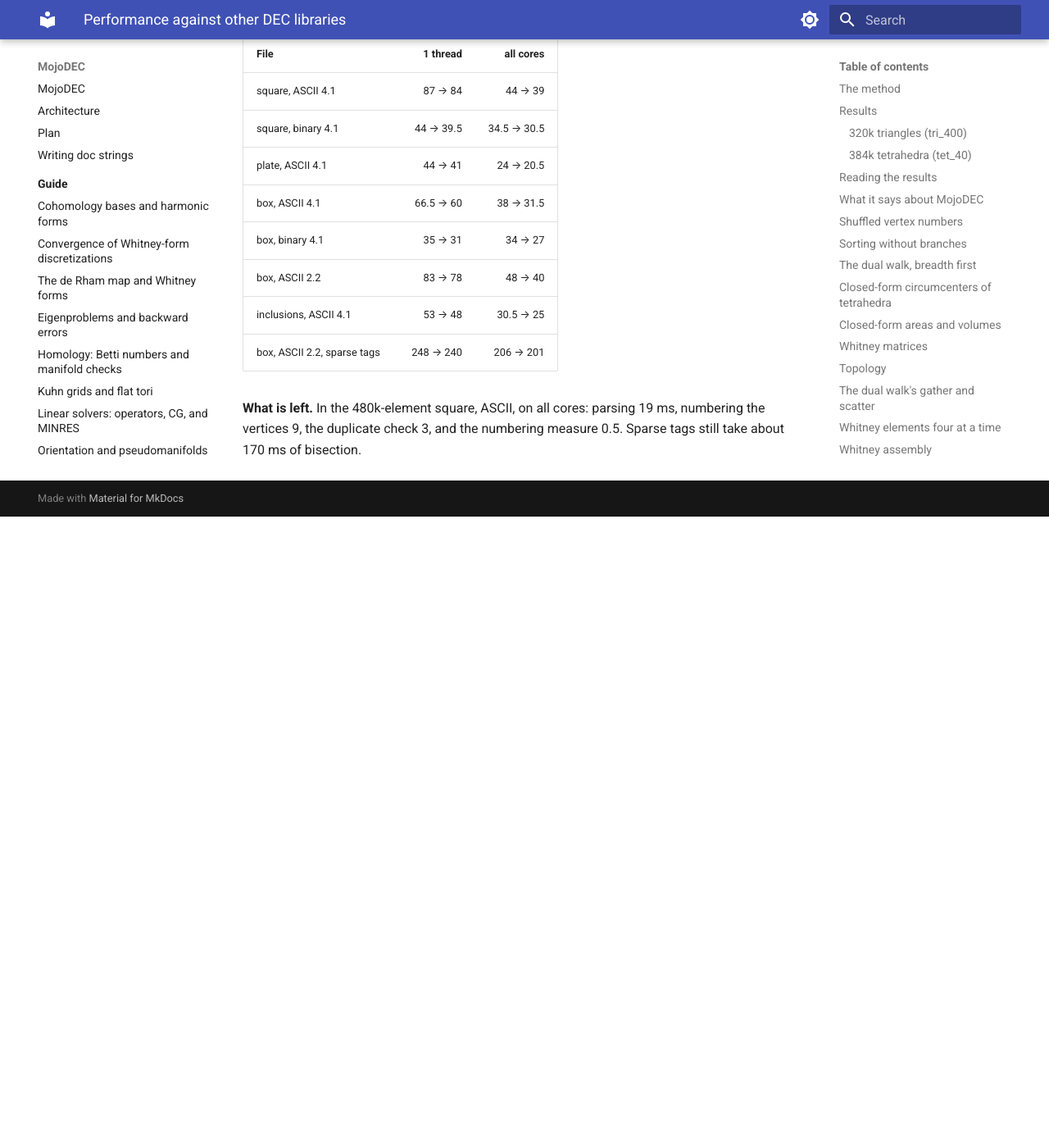
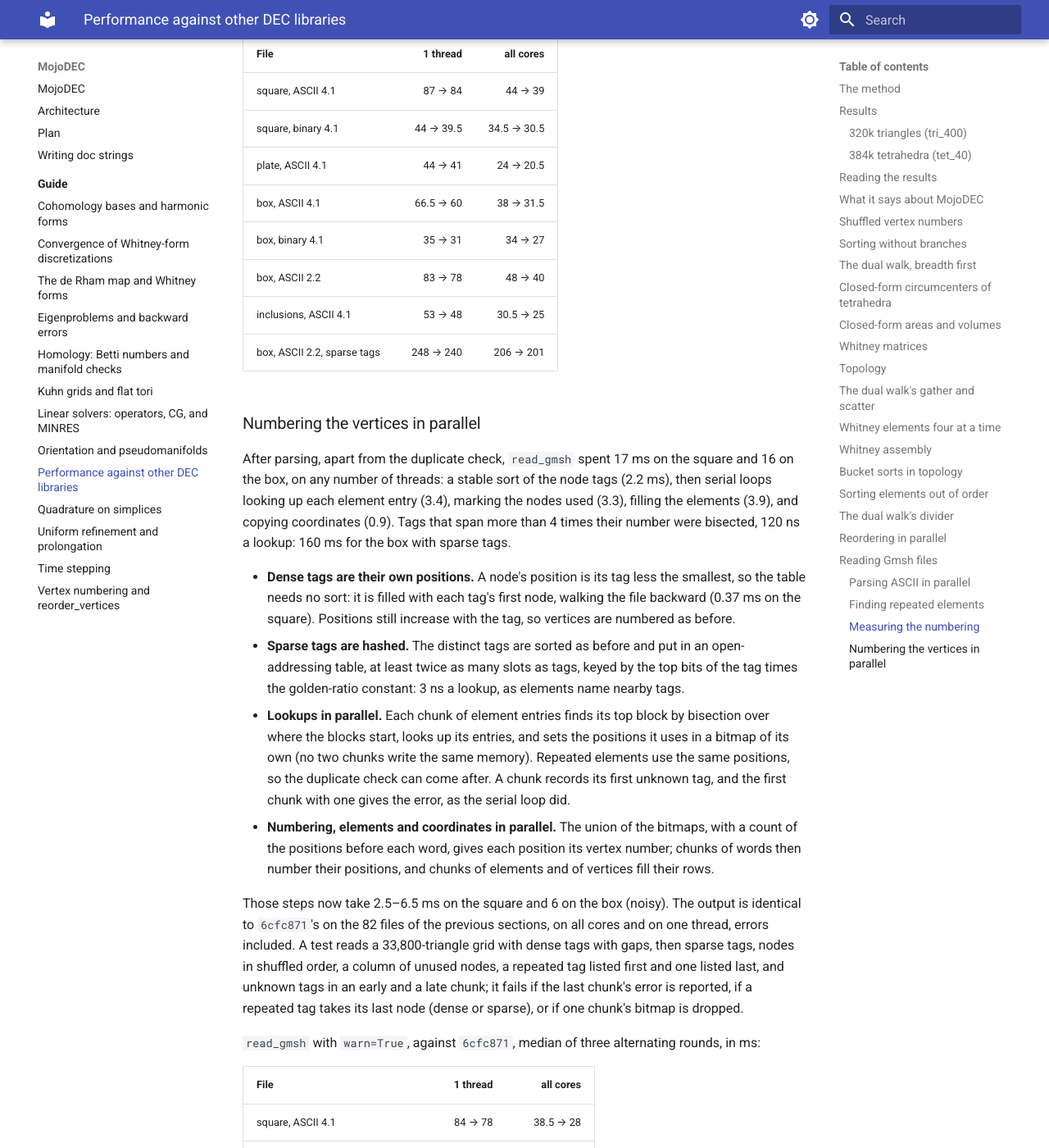
Before and after one commit to bpr/MojoDEC, an MkDocs documentation site: the page built from docs/guide/performance.md, in a window 1280 px wide and 1400 px high, scrolled down 29023 px. Shown: the whole window at 82% size. Built offline with MkDocs 1.6.1 and Material for MkDocs 9.7.7, drawn with Linux system fonts in a browser that asks for light colours; before the commit the page ends 29653 px from its top, so only the background shows below that; some of the changed text lies outside the part shown.

Commit message:
read_gmsh: number vertices in parallel, dense tags without a sort, sparse tags hashed (square 38.5 to 28 ms, sparse box 200 to 34)

```diff
--- a/docs/guide/performance.md
+++ b/docs/guide/performance.md
@@ -1033,7 +1033,8 @@ per vertex). Three changes, with the same results:
   more; at about 17 dependent reads into a table larger than L2, a
   search took over 100 ns. Gmsh numbers nodes 1 to n, so when the tags
   span less than 4 times their number they now index a table, whose
-  size is then bounded by the file's; other tags are still bisected.
+  size is then bounded by the file's; other tags are still bisected
+  (later hashed; see [below](#numbering-the-vertices-in-parallel)).
   Each entry is looked up once, and the duplicate check runs on the
   positions found (small dense numbers, which `lexsort_rows`
   bucket-sorts) instead of the tags. The lookups and numbering went
@@ -1226,7 +1227,63 @@ three alternating rounds, in ms:
 | inclusions, ASCII 4.1 | 53 → 48 | 30.5 → 25 |
 | box, ASCII 2.2, sparse tags | 248 → 240 | 206 → 201 |
 
+### Numbering the vertices in parallel
+
+After parsing, apart from the duplicate check, `read_gmsh` spent 17 ms
+on the square and 16 on the box, on any number of threads: a stable sort of
+the node tags (2.2 ms), then serial loops looking up each element entry
+(3.4), marking the nodes used (3.3), filling the elements (3.9), and
+copying coordinates (0.9). Tags that span more than 4 times their number
+were bisected, 120 ns a lookup: 160 ms for the box with sparse tags.
+
+- **Dense tags are their own positions.** A node's position is its tag
+  less the smallest, so the table needs no sort: it is filled with each
+  tag's first node, walking the file backward (0.37 ms on the square).
+  Positions still increase with the tag, so vertices are numbered as
+  before.
+- **Sparse tags are hashed.** The distinct tags are sorted as before and
+  put in an open-addressing table, at least twice as many slots as
+  tags, keyed by the top bits of the tag times the golden-ratio
+  constant: 3 ns a lookup, as elements name nearby tags.
+- **Lookups in parallel.** Each chunk of element entries finds its top
+  block by bisection over where the blocks start, looks up its entries,
+  and sets the positions it uses in a bitmap of its own (no two chunks
+  write the same memory). Repeated elements use the same positions, so
+  the duplicate check can come after. A chunk records its first unknown
+  tag, and the first chunk with one gives the error, as the serial loop
+  did.
+- **Numbering, elements and coordinates in parallel.** The union of the
+  bitmaps, with a count of the positions before each word, gives each
+  position its vertex number; chunks of words then number their
+  positions, and chunks of elements and of vertices fill their rows.
+
+Those steps now take 2.5–6.5 ms on the square and 6 on the box (noisy).
+The output is identical to `6cfc871`'s on the 82 files of the previous
+sections, on all cores and on one thread, errors included. A test reads
+a 33,800-triangle grid with dense tags with gaps, then sparse tags,
+nodes in shuffled order, a column of unused nodes, a repeated tag
+listed first and one listed last, and unknown tags in an early and a
+late chunk; it fails if the last chunk's error is reported, if a
+repeated tag takes its last node (dense or sparse), or if one chunk's
+bitmap is dropped.
+
+`read_gmsh` with `warn=True`, against `6cfc871`, median of three
+alternating rounds, in ms:
+
+| File | 1 thread | all cores |
+|---|---:|---:|
+| square, ASCII 4.1 | 84 → 78 | 38.5 → 28 |
+| square, binary 4.1 | 39.5 → 31.5 | 29.5 → 18.5 |
+| plate, ASCII 4.1 | 41.5 → 40.5 | 21.5 → 15 |
+| box, ASCII 4.1 | 61 → 60 | 32 → 21.5 |
+| box, binary 4.1 | 30 → 30 | 27.5 → 17 |
+| box, ASCII 2.2 | 77.5 → 77.5 | 40.5 → 33 |
+| inclusions, ASCII 4.1 | 48 → 47.5 | 25 → 18.5 |
+| box, ASCII 2.2, sparse tags | 243 → 94.5 | 200.5 → 33.5 |
+| box, ASCII 2.2, alternating groups | 209 → 206 | 148 → 135.5 |
+
+On one thread, dense tags gain little: the lookups already used a table.
+
 **What is left.** In the 480k-element square, ASCII, on all cores:
-parsing 19 ms, numbering the vertices 9, the duplicate check 3, and the
-numbering measure 0.5. Sparse tags still take about 170 ms of
-bisection.
+parsing 15–18 ms, the duplicate check 3, the rest 3–6. On one thread,
+parsing dominates.
```
Also changed, not shown: AGENTS.md (+1 -1 lines), docs/plan.md (+6 -7 lines), 2 other files.
